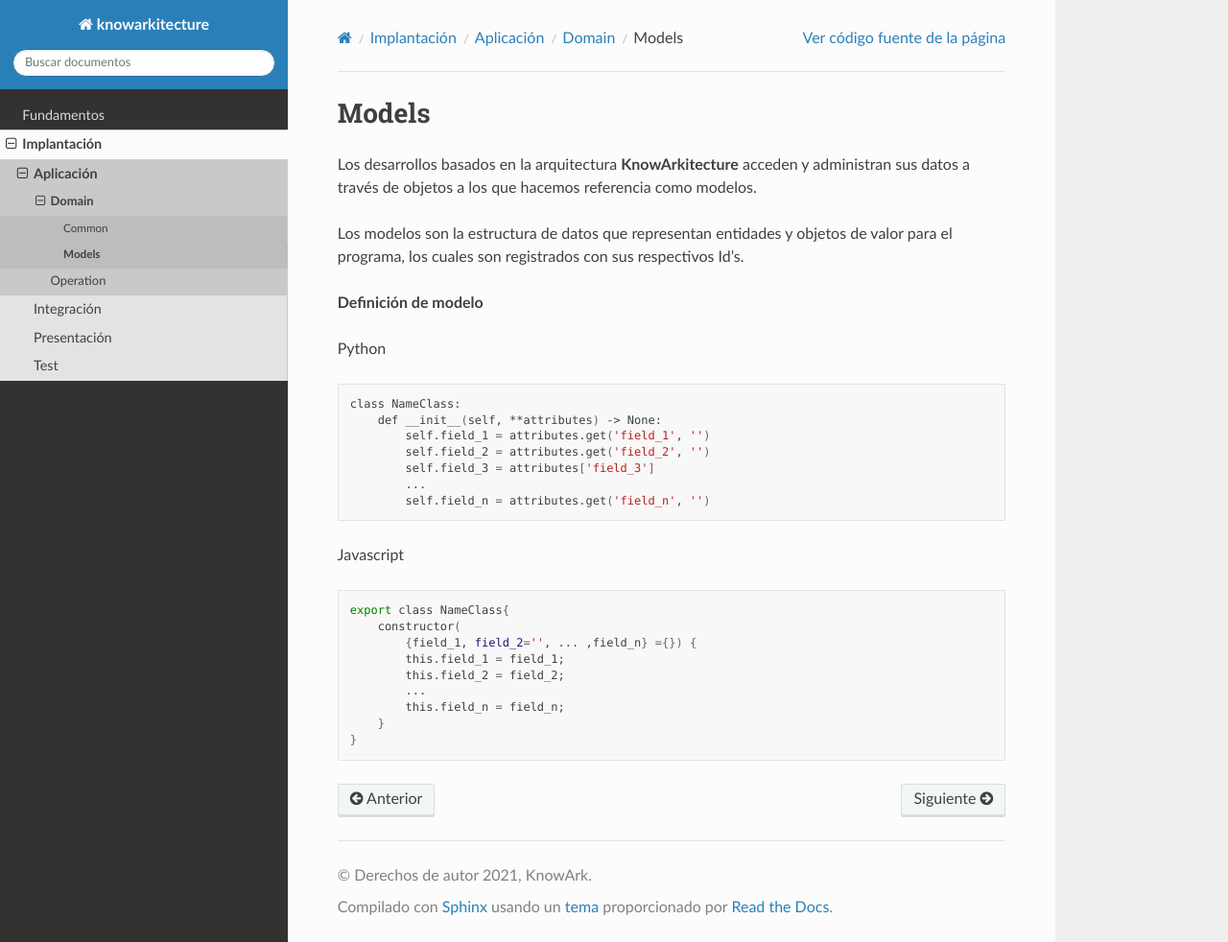
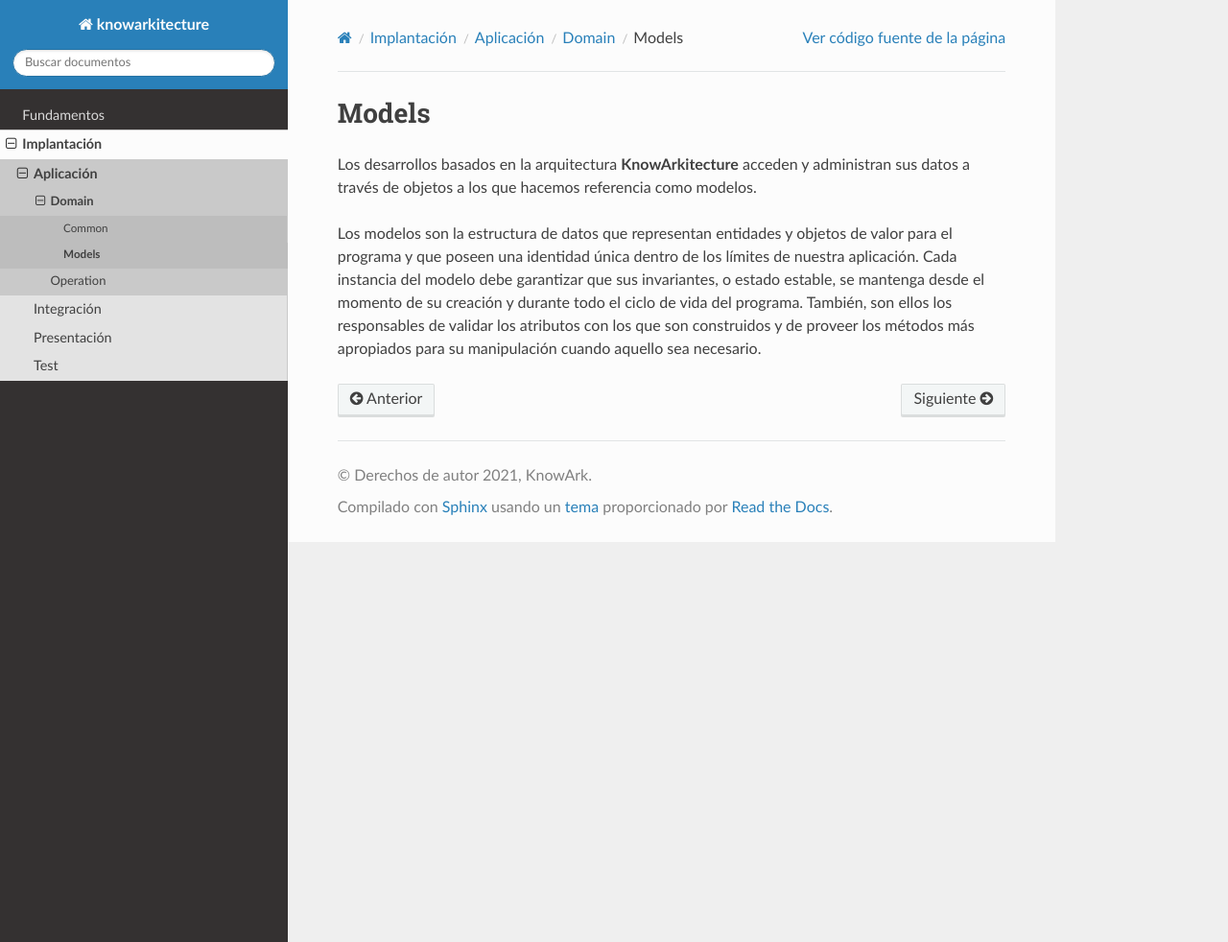
Before and after one commit to knowark/knowarkitecture, a Sphinx documentation site: the page built from docs/2_implantacion/2.1_aplication/2.1.1_domain/2.1.1.2_models/index.rst, in a window 1280 px wide and 982 px high. Shown: the whole window at 96% size. Built offline with Sphinx 7.4.7 and the Read the Docs theme 2.0.0, drawn with Linux system fonts in a browser that asks for light colours; pages that are not in the unit, such as notebooks, are missing from menus.

Commit message:
Define application.

```diff
--- a/docs/2_implantacion/2.1_aplication/2.1.1_domain/2.1.1.2_models/index.rst
+++ b/docs/2_implantacion/2.1_aplication/2.1.1_domain/2.1.1.2_models/index.rst
@@ -6,32 +6,9 @@ administran sus datos a través de objetos a los que hacemos referencia
 como modelos.
 
 Los modelos son la estructura de datos que representan entidades y objetos
-de valor para el programa, los cuales son registrados con sus respectivos Id's.
-
-**Definición de modelo**
-
-Python
-
-.. code:: bash
-
-    class NameClass:
-        def __init__(self, **attributes) -> None:
-            self.field_1 = attributes.get('field_1', '')
-            self.field_2 = attributes.get('field_2', '')
-            self.field_3 = attributes['field_3']
-            ...
-            self.field_n = attributes.get('field_n', '')
-
-Javascript
-
-.. code:: bash
-
-    export class NameClass{
-        constructor(
-            {field_1, field_2='', ... ,field_n} ={}) {
-            this.field_1 = field_1;
-            this.field_2 = field_2;
-            ...
-            this.field_n = field_n;
-        }
-    }
+de valor para el programa y que poseen una identidad única dentro de los
+límites de nuestra aplicación. Cada instancia del modelo debe garantizar que
+sus invariantes, o estado estable, se mantenga desde el momento de su creación
+y durante todo el ciclo de vida del programa. También, son ellos los
+responsables de validar los atributos con los que son construidos y de proveer
+los métodos más apropiados para su manipulación cuando aquello sea necesario.
```
